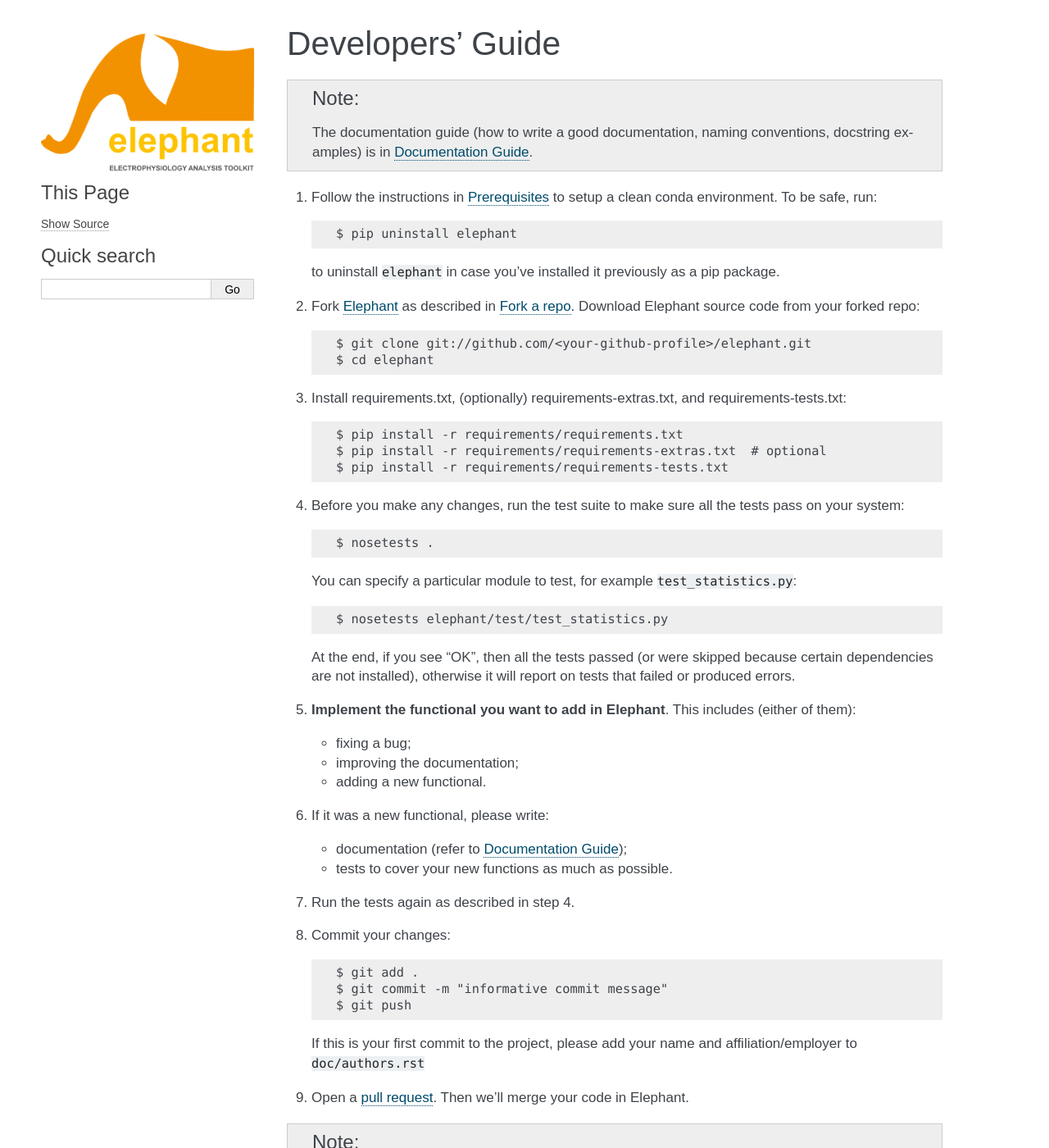
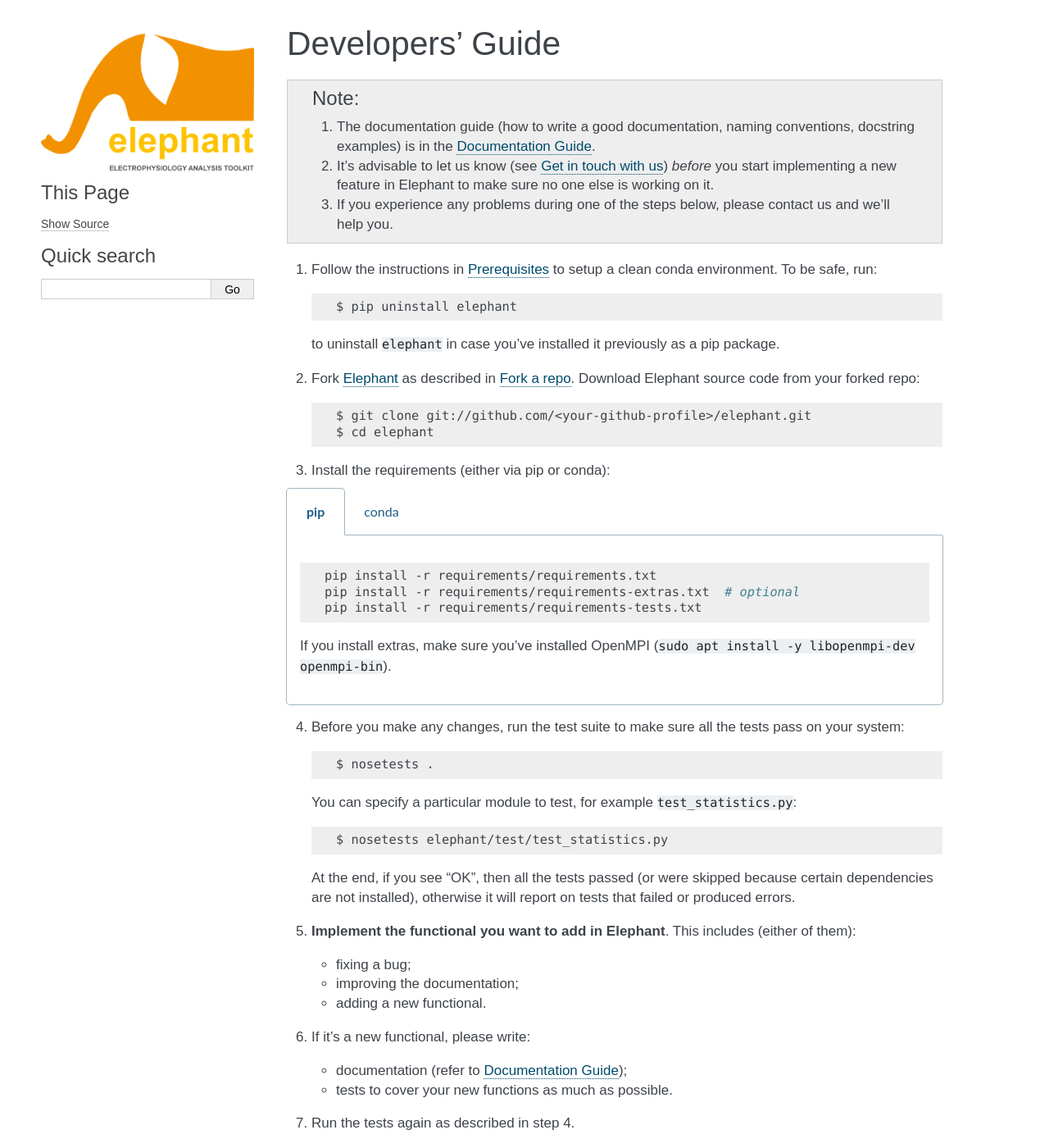
Before and after one commit to NeuralEnsemble/elephant, a Sphinx documentation site: the page built from doc/developers_guide.rst, in a window 1280 px wide and 1400 px high. Shown: the whole window at 82% size. Built offline with Sphinx 7.4.7, drawn with Linux system fonts in a browser that asks for light colours; formulas are drawn with MathJax 3; some of the changed text lies outside the part shown.

Commit message:
updated developers guide

```diff
--- a/doc/developers_guide.rst
+++ b/doc/developers_guide.rst
@@ -4,8 +4,16 @@
 Developers' Guide
 =================
 
-.. note:: The documentation guide (how to write a good documentation, naming
-          conventions, docstring examples) is in :ref:`documentation_guide`.
+.. note::
+    1. The documentation guide (how to write a good documentation, naming
+       conventions, docstring examples) is in the :ref:`documentation_guide`.
+
+    2. It's advisable to let us know (see :ref:`get_in_touch`) *before* you
+       start implementing a new feature in Elephant to make sure no one else is
+       working on it.
+
+    3. If you experience any problems during one of the steps below, please
+       contact us and we'll help you.
 
 
 1. Follow the instructions in :ref:`prerequisites` to setup a clean conda
@@ -23,12 +31,32 @@ Developers' Guide
     $ git clone git://github.com/<your-github-profile>/elephant.git
     $ cd elephant
 
-3. Install requirements.txt, (optionally) requirements-extras.txt, and
-   requirements-tests.txt::
+3. Install the requirements (either via pip or conda):
 
-    $ pip install -r requirements/requirements.txt
-    $ pip install -r requirements/requirements-extras.txt  # optional
-    $ pip install -r requirements/requirements-tests.txt
+.. tabs::
+
+    .. tab:: pip
+
+        .. code-block:: sh
+
+            pip install -r requirements/requirements.txt
+            pip install -r requirements/requirements-extras.txt  # optional
+            pip install -r requirements/requirements-tests.txt
+
+        If you install extras, make sure you've installed OpenMPI
+        (``sudo apt install -y libopenmpi-dev openmpi-bin``).
+
+    .. tab:: conda
+
+        If you don't have or don't want to install OpenMPI system-wide,
+        use conda.
+
+        .. code-block:: sh
+
+            conda env create -f requirements/environment.yml
+            conda activate elephant
+            pip install -r requirements/requirements-tests.txt
+
 
 4. Before you make any changes, run the test suite to make sure all the tests
    pass on your system::
@@ -51,7 +79,7 @@ Developers' Guide
    * improving the documentation;
    * adding a new functional.
 
-6. If it was a new functional, please write:
+6. If it's a new functional, please write:
 
    - documentation (refer to :ref:`documentation_guide`);
    - tests to cover your new functions as much as possible.
```
Also changed, not shown: other parts of doc/developers_guide.rst (+0 -4 lines), doc/install.rst (+20 -3 lines).
